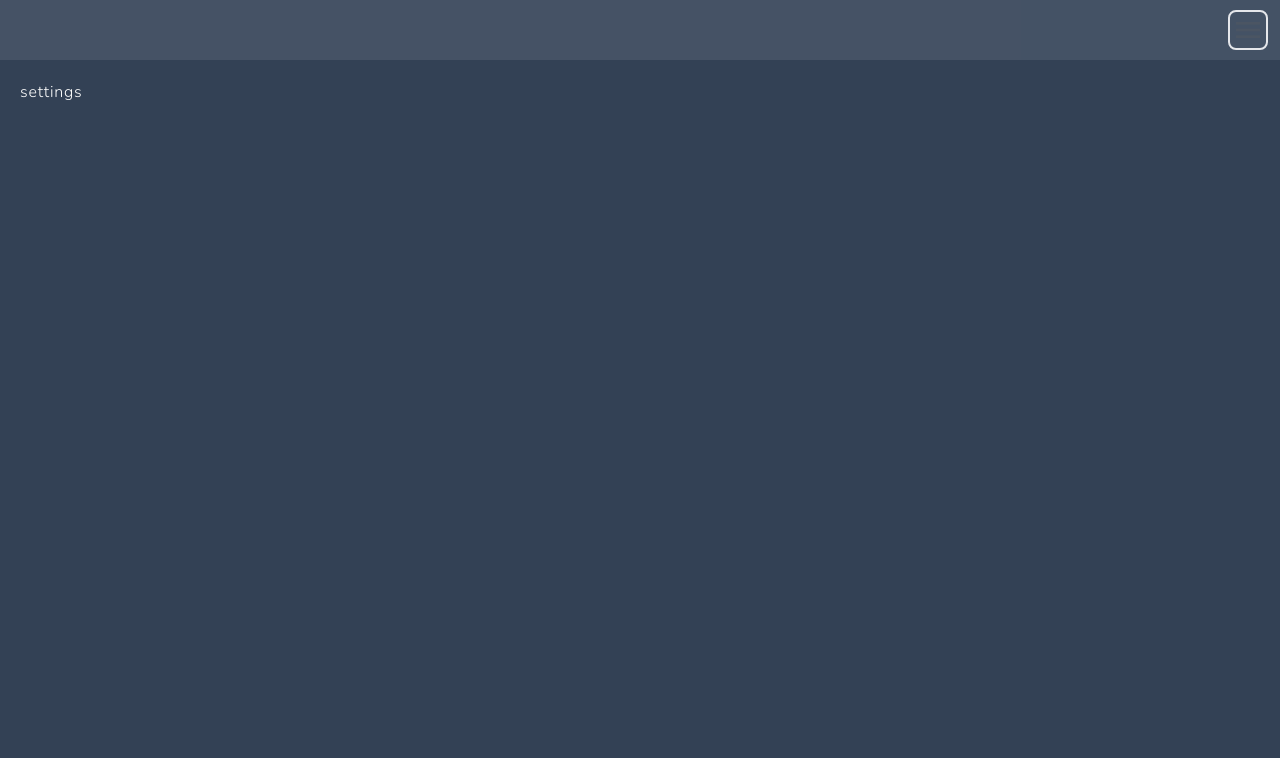
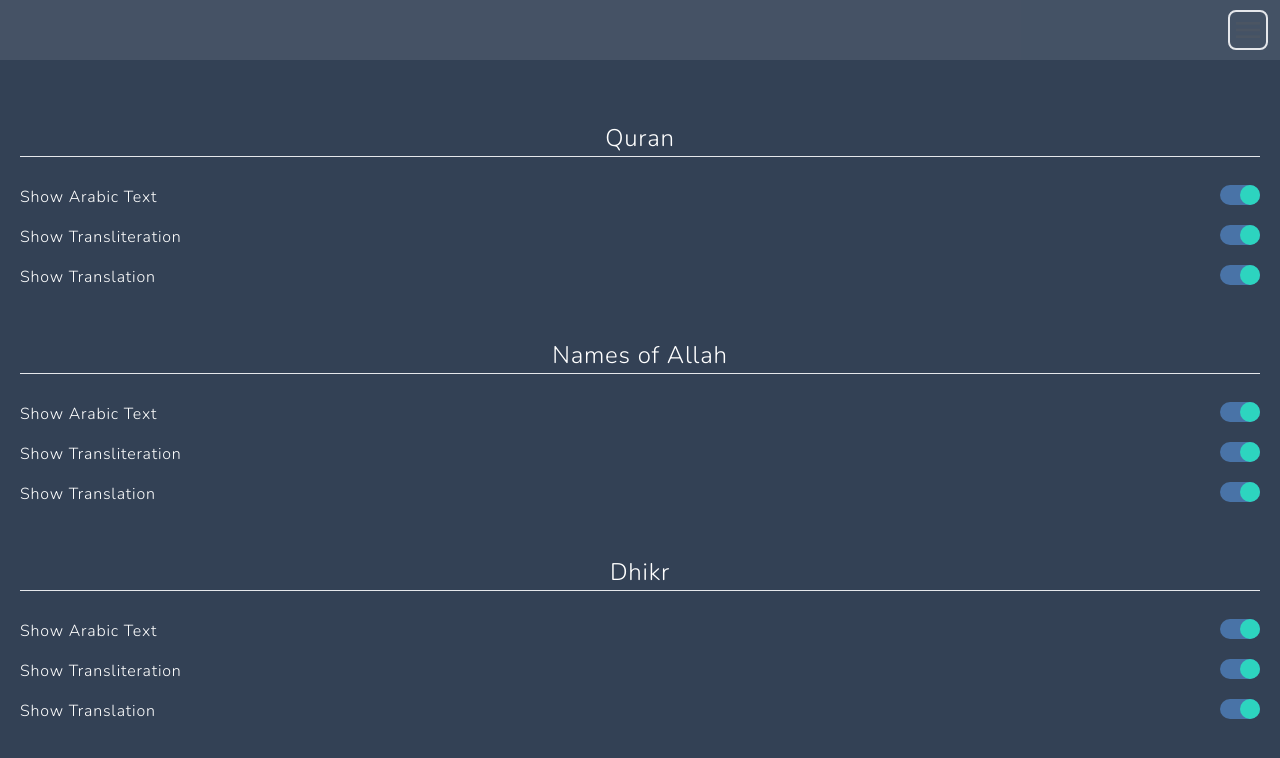
Before and after one commit to Mobashir-Monim/itk, a SvelteKit app: page /settings in a window 1280 px wide. Shown: the top 758 px of the page. Built offline with nearby package versions, Linux system fonts and the light colour scheme.

Commit message:
Complete UI of settings

```diff
--- /dev/null
+++ b/src/lib/components/Settings/SettingsBlock.svelte
@@ -0,0 +1,14 @@
+<script lang="ts">
+	import SettingsItem from "./SettingsItem.svelte";
+
+
+    export let blockName: string;
+    export let toggleOptions: string[];
+</script>
+
+<div class="flex flex-col mb-10">
+    <h4 class="text-[1.5rem] text-center w-full border-b mb-5">{blockName}</h4>
+    {#each toggleOptions as optionName}
+        <SettingsItem {blockName} {optionName} />
+    {/each}
+</div>
--- /dev/null
+++ b/src/lib/components/Settings/SettingsItem.svelte
@@ -0,0 +1,16 @@
+<script lang="ts">
+	import ToggleButton from '../ToggleButton/ToggleButton.svelte';
+
+	export let blockName: string;
+	export let optionName: string;
+	let isActive: boolean = true;
+
+	const toggle = (val: boolean) => {
+		isActive = val;
+	};
+</script>
+
+<div class="flex flex-row justify-between my-2">
+	<div class="w-[70%] my-auto">{optionName}</div>
+	<ToggleButton {isActive} callback={toggle} />
+</div>
--- /dev/null
+++ b/src/lib/components/ToggleButton/ToggleButton.svelte
@@ -0,0 +1,22 @@
+<script lang="ts">
+	export let isActive: boolean;
+	export let callback: (isActive: boolean) => void;
+
+	const toggle = () => {
+		callback(!isActive);
+	};
+</script>
+
+<button
+	type="button"
+	on:click={toggle}
+	class="w-[40px] h-[20px] flex flex-row rounded-full transit !duration-150 {isActive
+		? 'bg-blue-400/50'
+		: 'bg-slate-400/50'}"
+>
+	<span
+		class="w-[20px] h-[20px] rounded-full transit !duration-150 {isActive
+			? 'bg-teal-400 ml-[20px]'
+			: 'bg-slate-400 ml-[0px]'}"
+	/>
+</button>
--- a/src/routes/settings/+page.svelte
+++ b/src/routes/settings/+page.svelte
@@ -1,5 +1,15 @@
 <script lang="ts">
+	import SettingsBlock from '$lib/components/Settings/SettingsBlock.svelte';
 
+	const blocks: Record<string, string[]> = {
+		Quran: ['Show Arabic Text', 'Show Transliteration', 'Show Translation'],
+		'Names of Allah': ['Show Arabic Text', 'Show Transliteration', 'Show Translation'],
+		Dhikr: ['Show Arabic Text', 'Show Transliteration', 'Show Translation', 'Show Benefits']
+	};
 </script>
 
-settings
+<div class="flex flex-col mt-10">
+	{#each Object.keys(blocks) as block, index (index)}
+		<SettingsBlock blockName={block} toggleOptions={blocks[block]} />
+	{/each}
+</div>
```
